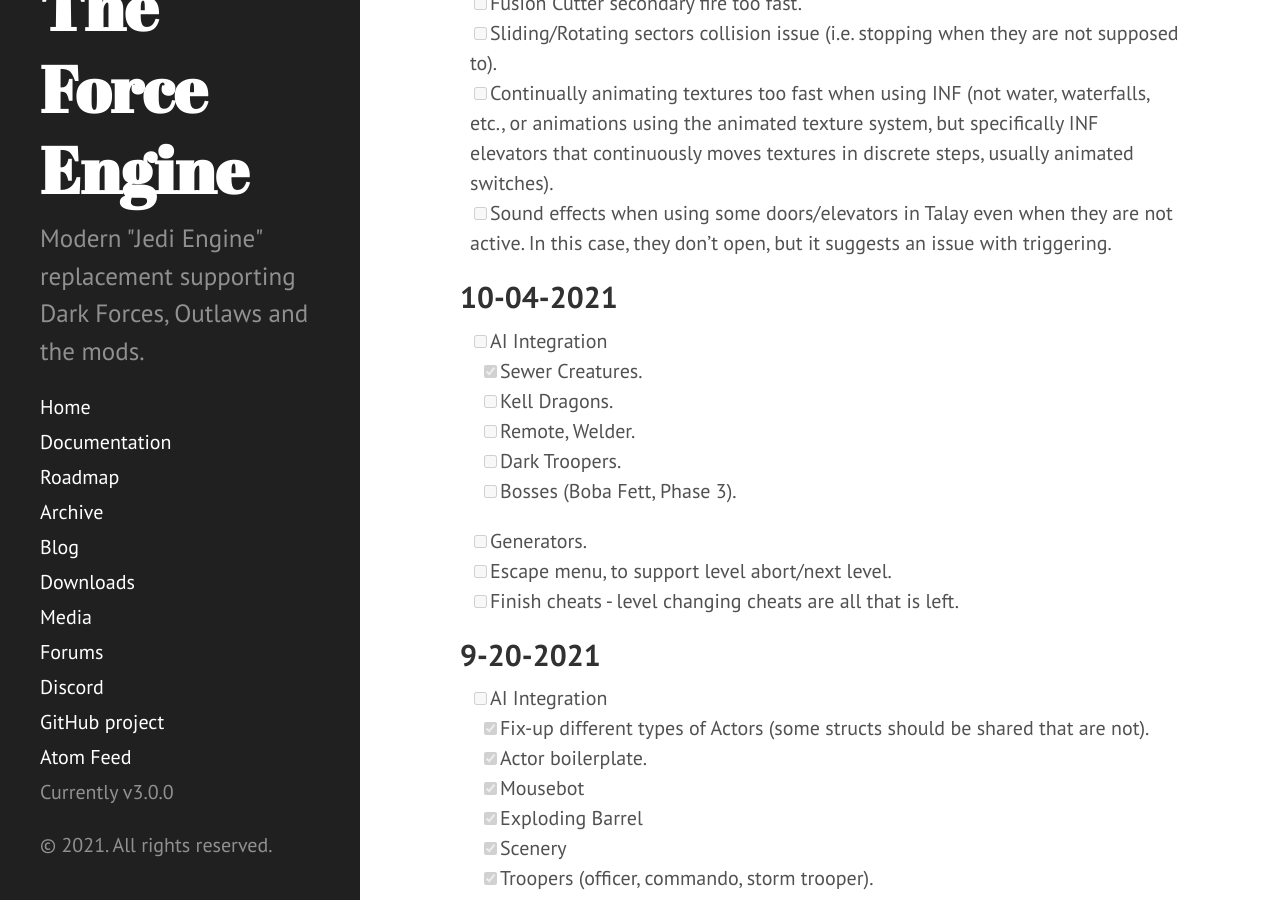
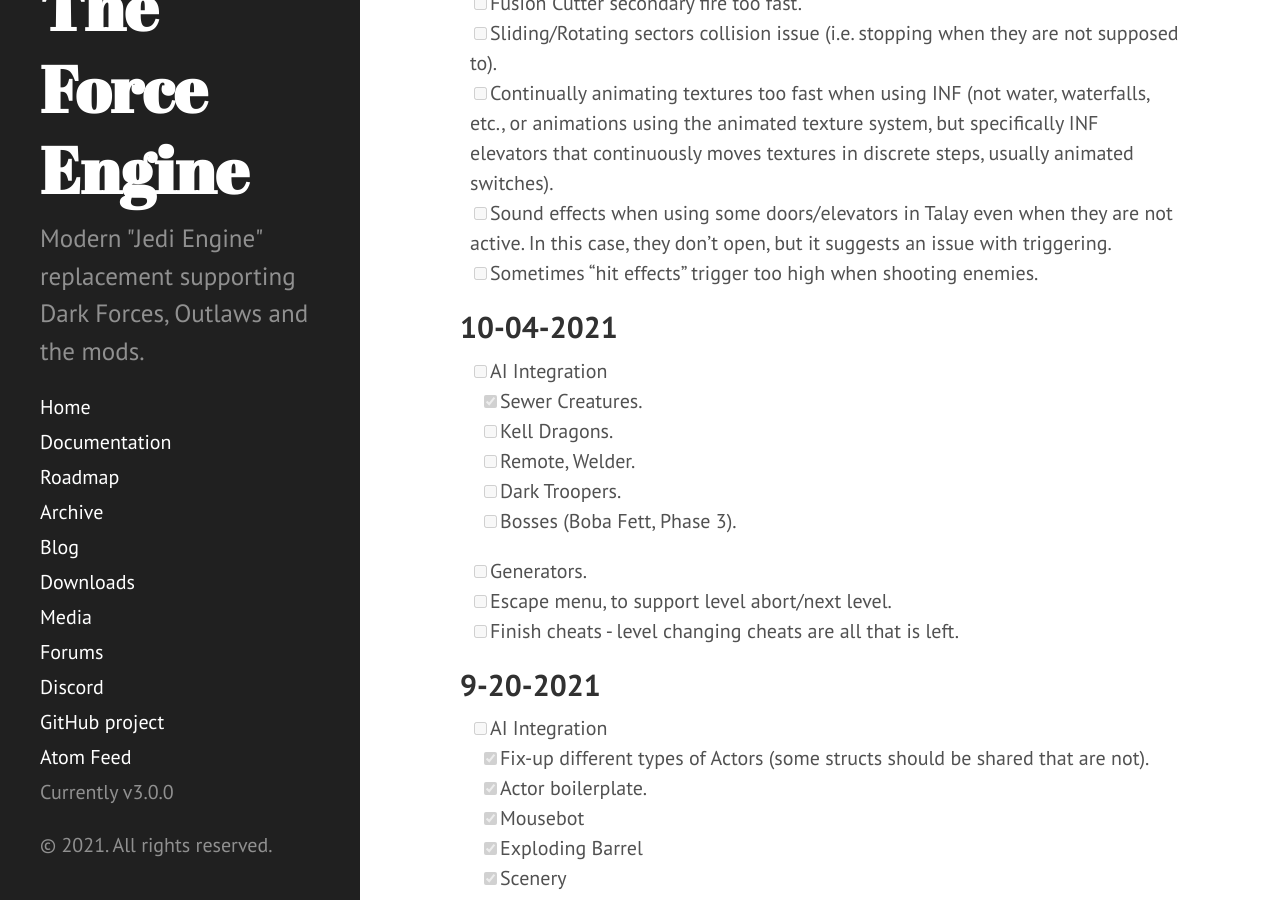
Before and after one commit to TheForceEngine/TheForceEngine.github.io, a Jekyll site: the page built from ProgressTracker.md, in a window 1280 px wide and 900 px high, scrolled down 656 px. Built offline with Jekyll 4.4.1, drawn with Linux system fonts in a browser that asks for light colours.

Commit message:
Update ProgressTracker.md

```diff
--- a/ProgressTracker.md
+++ b/ProgressTracker.md
@@ -14,6 +14,7 @@
 - [ ] Sliding/Rotating sectors collision issue (i.e. stopping when they are not supposed to).
 - [ ] Continually animating textures too fast when using INF (not water, waterfalls, etc., or animations using the animated texture system, but specifically INF elevators that continuously moves textures in discrete steps, usually animated switches).
 - [ ] Sound effects when using some doors/elevators in Talay even when they are not active. In this case, they don't open, but it suggests an issue with triggering.
+- [ ] Sometimes "hit effects" trigger too high when shooting enemies.
 
 ## 10-04-2021
 - [ ] AI Integration
```
